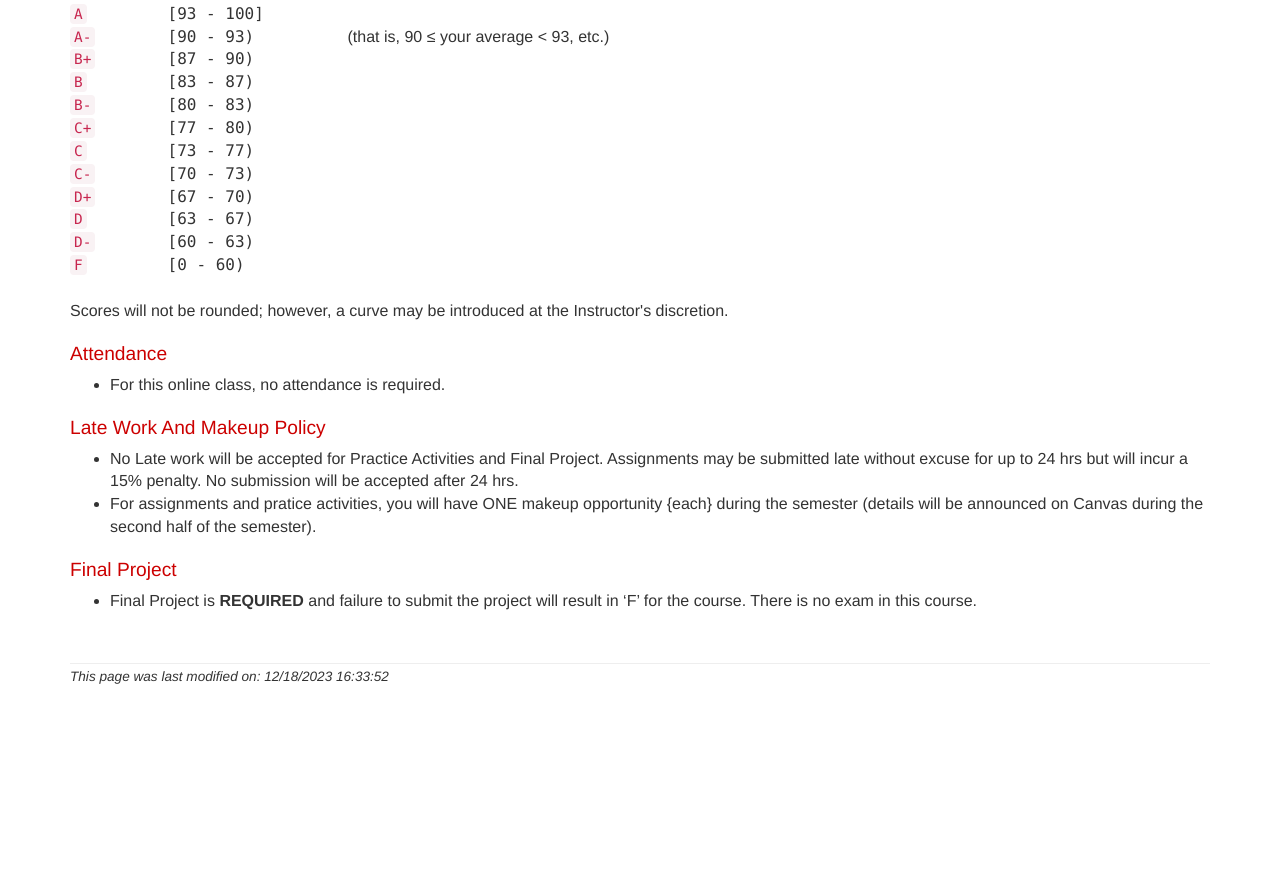
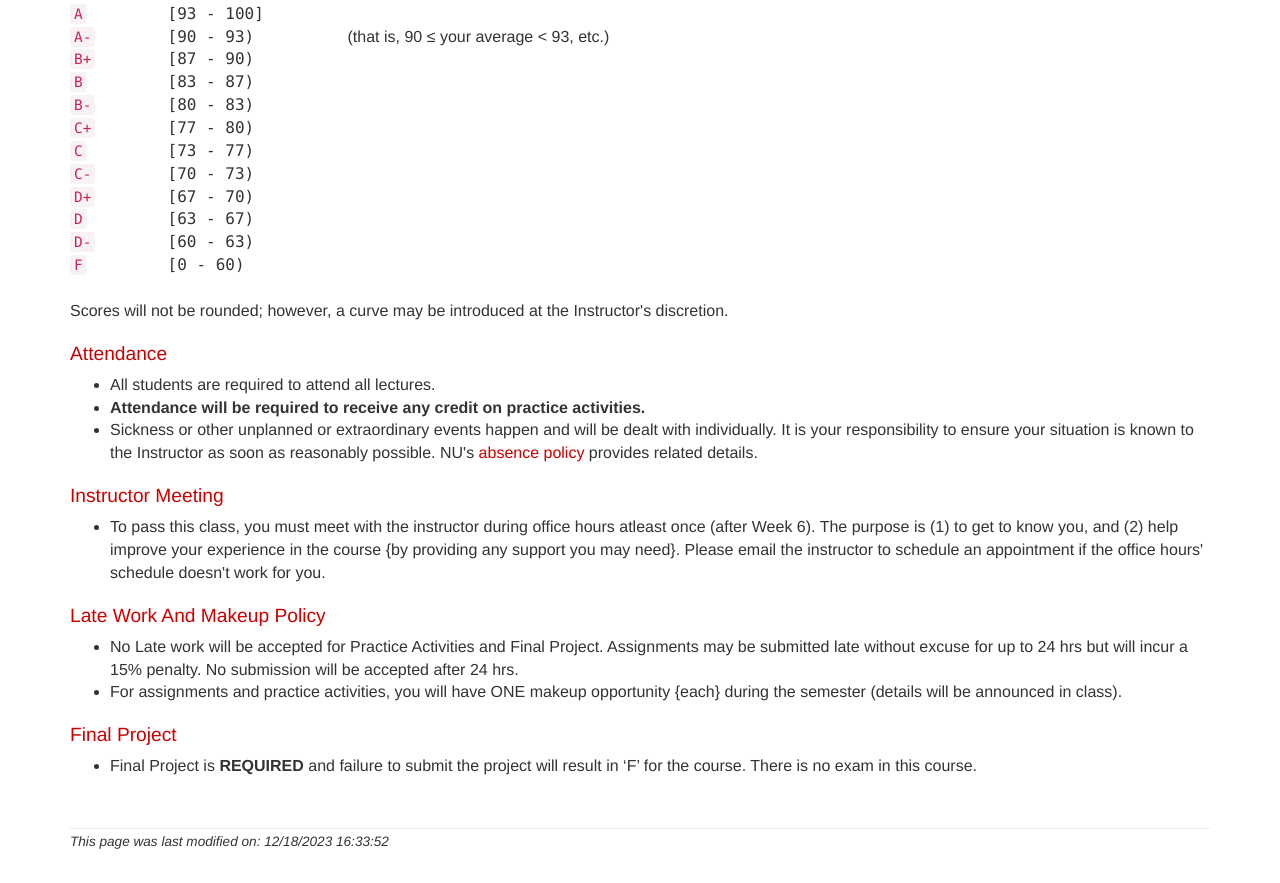
Before and after one commit to neu-cs3520/Spring-2024-WebSite, a plain HTML site: page description.html in a window 1280 px wide. Shown: the part 1994-2877 px from the top of the page. Before the commit the page ends 2712 px from the top, so only its background shows below. Drawn offline with Linux system fonts and the light colour scheme.

Commit message:
updated policies

```diff
--- a/description.html
+++ b/description.html
@@ -227,14 +227,24 @@ The course reviews basics, including scoping, typing, and primitive data structu
 <h2>Attendance</h2>
 <p>
 <ul>
-<li>For this online class, no attendance is required. </li>
+<li>All students are required to attend all lectures.</li>
+<li><strong>Attendance will be required to receive any credit on practice activities.</strong></li>
+<li>Sickness or other unplanned or extraordinary events happen and will be dealt with individually. It is your responsibility to ensure your situation is known to the Instructor as soon as reasonably possible. NU's <a
+href="https://catalog.northeastern.edu/undergraduate/academic-policies-procedures/attendance-requirements/">absence policy</a> provides related details.</li>
+</ul>
+
+<h2>Instructor Meeting</h2>
+<p>
+<ul>
+    <li>To pass this class, you must meet with the instructor during office hours atleast once (after Week 6). The purpose is (1) to get to know you, and (2) help improve your experience in the course {by providing any support you may need}. Please email the instructor to schedule an appointment if the office hours' schedule doesn't work for you.</li>
+
 </ul>
 
 <h2>Late Work and Makeup Policy</h2>
 <p>
 <ul>
     <li>No Late work will be accepted for Practice Activities and Final Project. Assignments may be submitted late without excuse for up to 24 hrs but will incur a 15% penalty. No submission will be accepted after 24 hrs.</li>
-	<li>For assignments and pratice activities, you will have ONE makeup opportunity {each} during the semester (details will be announced on Canvas during the second half of the semester). </li>
+	<li>For assignments and practice activities, you will have ONE makeup opportunity {each} during the semester (details will be announced in class). </li>
 
 </ul>
 
```
Also changed, not shown: policies.html (+0 -4 lines).
